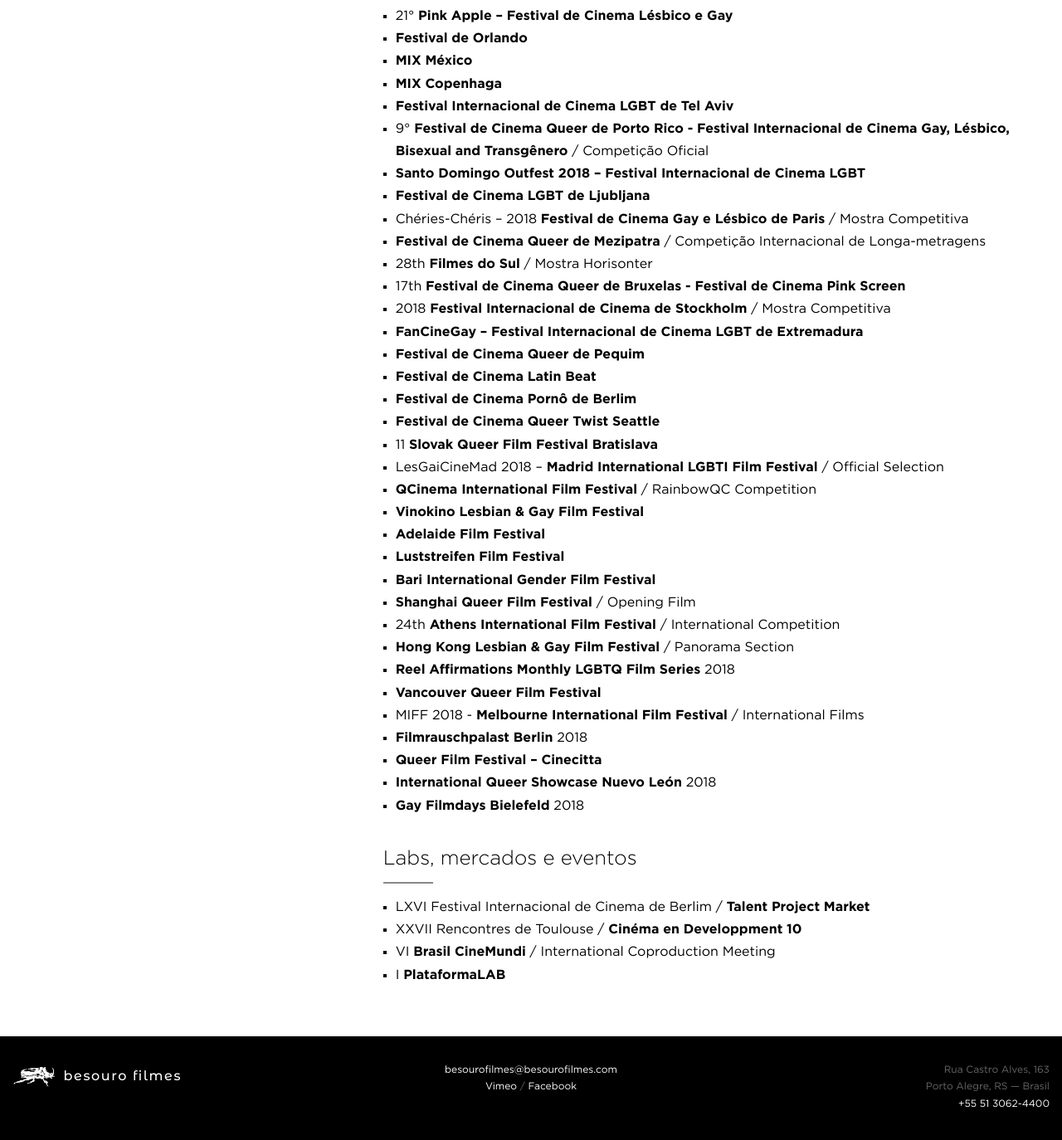
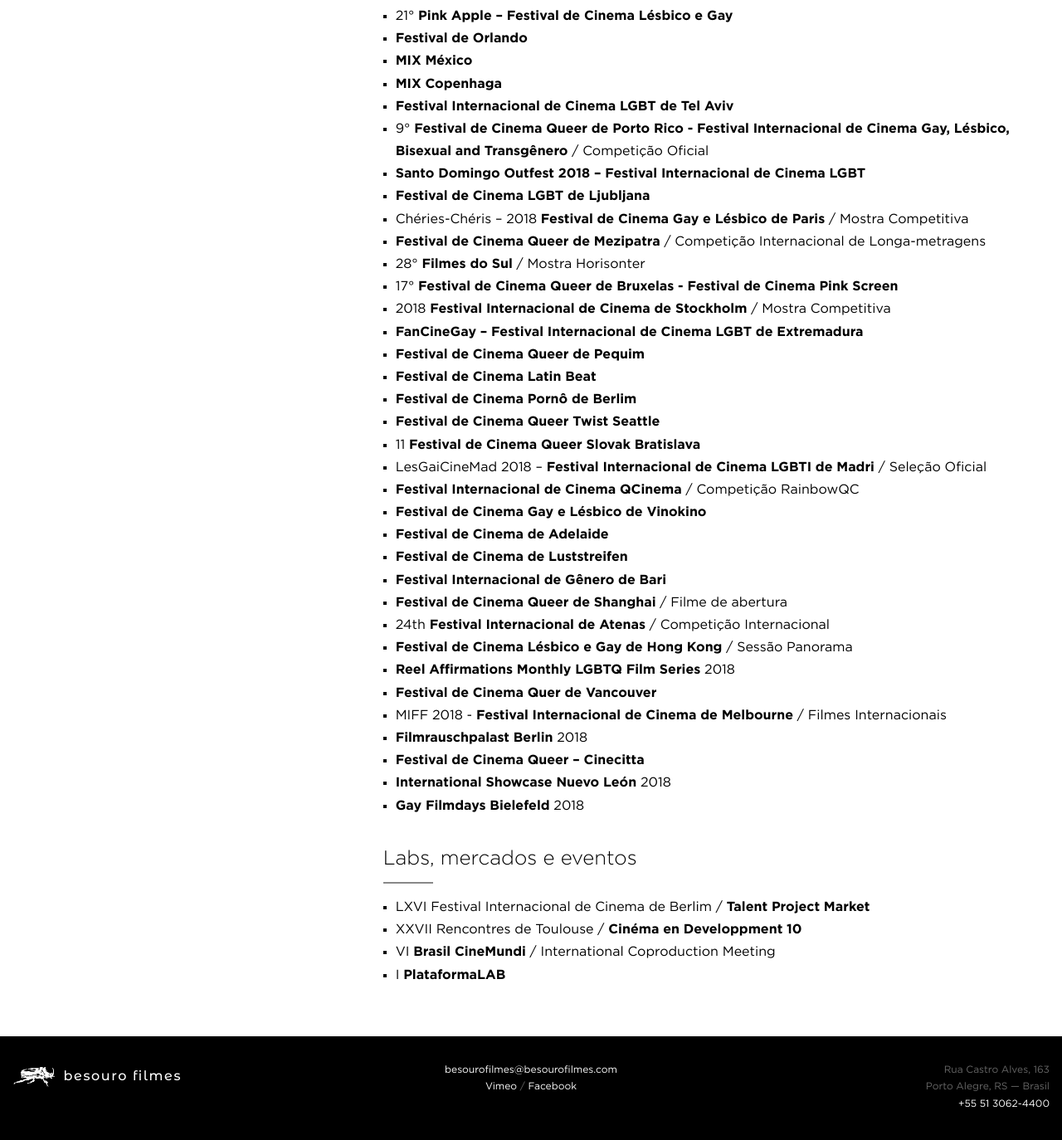
Before and after one commit to arthrfrts/besouro, a Jekyll site: the page built from _projects/tintabruta.md, in a window 1280 px wide and 1400 px high, scrolled down 1894 px. Shown: the top 1374 px of the window at 83% size. Built offline with Jekyll 4.4.1, drawn with Linux system fonts in a browser that asks for light colours.

Commit message:
Updated Tintabruta

```diff
--- a/_projects/tintabruta.md
+++ b/_projects/tintabruta.md
@@ -65,30 +65,30 @@
 * **Festival de Cinema LGBT de Ljubljana**
 * Chéries-Chéris – 2018 **Festival de Cinema Gay e Lésbico de Paris** / Mostra Competitiva
 * **Festival de Cinema Queer de Mezipatra** / Competição Internacional de Longa-metragens
-* 28th **Filmes do Sul** / Mostra Horisonter
-* 17th **Festival de Cinema Queer de Bruxelas - Festival de Cinema Pink Screen**
+* 28° **Filmes do Sul** / Mostra Horisonter
+* 17° **Festival de Cinema Queer de Bruxelas - Festival de Cinema Pink Screen**
 * 2018 **Festival Internacional de Cinema de Stockholm** / Mostra Competitiva
 * **FanCineGay – Festival Internacional de Cinema LGBT de Extremadura**
 * **Festival de Cinema Queer de Pequim**
 * **Festival de Cinema Latin Beat**
 * **Festival de Cinema Pornô de Berlim**
 * **Festival de Cinema Queer Twist Seattle**
-* 11 **Slovak Queer Film Festival Bratislava**
-* LesGaiCineMad 2018 – **Madrid International LGBTI Film Festival** / Official Selection
-* **QCinema International Film Festival** / RainbowQC Competition
-* **Vinokino Lesbian & Gay Film Festival**
-* **Adelaide Film Festival**
-* **Luststreifen Film Festival**
-* **Bari International Gender Film Festival**
-* **Shanghai Queer Film Festival** / Opening Film
-* 24th **Athens International Film Festival** / International Competition
-* **Hong Kong Lesbian & Gay Film Festival** / Panorama Section
+* 11 **Festival de Cinema Queer Slovak Bratislava**
+* LesGaiCineMad 2018 – **Festival Internacional de Cinema LGBTI de Madri** / Seleção Oficial
+* **Festival Internacional de Cinema QCinema** / Competição RainbowQC
+* **Festival de Cinema Gay e Lésbico de Vinokino**
+* **Festival de Cinema de Adelaide**
+* **Festival de Cinema de Luststreifen**
+* **Festival Internacional de Gênero de Bari**
+* **Festival de Cinema Queer de Shanghai** / Filme de abertura
+* 24th **Festival Internacional de Atenas** / Competição Internacional
+* **Festival de Cinema Lésbico e Gay de Hong Kong** / Sessão Panorama
 * **Reel Affirmations Monthly LGBTQ Film Series** 2018
-* **Vancouver Queer Film Festival**
-* MIFF 2018 - **Melbourne International Film Festival** / International Films
+* **Festival de Cinema Quer de Vancouver**
+* MIFF 2018 - **Festival Internacional de Cinema de Melbourne** / Filmes Internacionais
 * **Filmrauschpalast Berlin** 2018
-* **Queer Film Festival – Cinecitta**
-* **International Queer Showcase Nuevo León** 2018
+* **Festival de Cinema Queer – Cinecitta**
+* **International Showcase Nuevo León** 2018
 * **Gay Filmdays Bielefeld** 2018
 
 ## Labs, mercados e eventos
```
